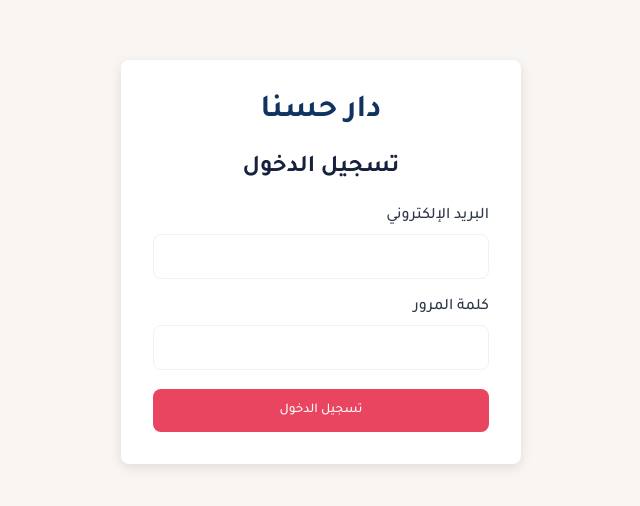
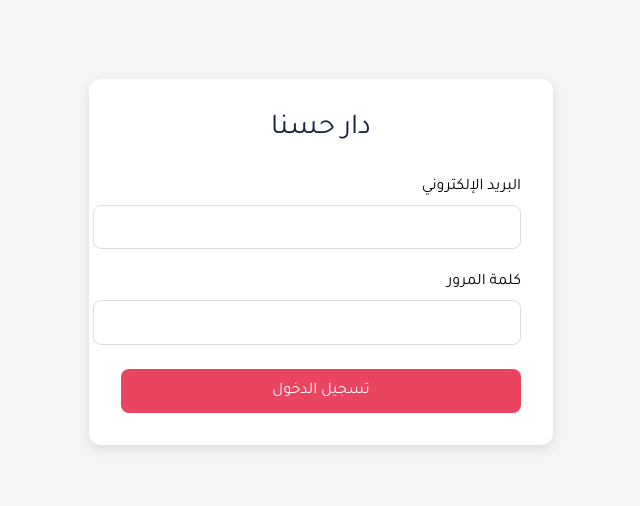
Before and after one commit to softaben/demorestaurant-, a plain HTML site: page login.html in a window 1280 px wide. Shown: the part 138-644 px from the top of the page, without its empty margins (319-959 px from the left). Drawn offline with Linux system fonts and the light colour scheme; no server answers.

Commit message:
Update login.html

```diff
--- a/login.html
+++ b/login.html
@@ -5,139 +5,83 @@
   <meta name="viewport" content="width=device-width, initial-scale=1.0">
   <title>تسجيل الدخول | دار حسنا</title>
   <link href="https://fonts.googleapis.com/css2?family=Tajawal:wght@400;500;700&display=swap" rel="stylesheet">
-  <link rel="stylesheet" href="https://cdnjs.cloudflare.com/ajax/libs/font-awesome/6.4.0/css/all.min.css">
   <style>
-    :root {
-      --primary: #E94560;
-      --secondary: #0F3460;
-      --light: #F8F5F2;
-      --dark: #16213E;
-      --text: #2D3748;
-      --white: #FFFFFF;
-      --gray: #EDF2F7;
-      --radius: 8px;
-    }
-
-    * {
-      margin: 0;
-      padding: 0;
-      box-sizing: border-box;
-    }
-
     body {
       font-family: 'Tajawal', sans-serif;
-      background-color: var(--light);
-      color: var(--text);
+      background: #f5f5f5;
       display: flex;
       justify-content: center;
       align-items: center;
-      min-height: 100vh;
-      padding: 1rem;
+      height: 100vh;
+      margin: 0;
     }
-
     .login-container {
-      background: var(--white);
-      border-radius: var(--radius);
-      box-shadow: 0 4px 12px rgba(0, 0, 0, 0.1);
+      background: white;
+      padding: 2rem;
+      border-radius: 12px;
+      box-shadow: 0 4px 12px rgba(0,0,0,0.1);
       width: 100%;
       max-width: 400px;
-      padding: 2rem;
+    }
+    .logo {
       text-align: center;
+      margin-bottom: 2rem;
+      font-size: 1.8rem;
+      color: #16213E;
     }
-
-    .logo {
-      font-size: 2rem;
-      font-weight: 700;
-      color: var(--secondary);
+    .form-group {
       margin-bottom: 1.5rem;
     }
-
-    .login-title {
-      font-size: 1.5rem;
-      margin-bottom: 1.5rem;
-      color: var(--dark);
-    }
-
-    .form-group {
-      margin-bottom: 1.2rem;
-      text-align: right;
-    }
-
-    .form-label {
+    .form-group label {
       display: block;
       margin-bottom: 0.5rem;
-      font-weight: 500;
     }
-
-    .form-control {
+    .form-group input {
       width: 100%;
       padding: 0.8rem;
-      border: 1px solid var(--gray);
-      border-radius: var(--radius);
+      border: 1px solid #ddd;
+      border-radius: 8px;
       font-family: 'Tajawal', sans-serif;
     }
-
-    .btn {
+    .login-btn {
       width: 100%;
       padding: 0.8rem;
-      border-radius: var(--radius);
+      background: #E94560;
+      color: white;
       border: none;
+      border-radius: 8px;
       font-family: 'Tajawal', sans-serif;
-      font-weight: 500;
+      font-size: 1rem;
       cursor: pointer;
-      transition: all 0.3s ease;
-    }
-
-    .btn-primary {
-      background: var(--primary);
-      color: var(--white);
-    }
-
-    .btn-primary:hover {
-      background: #d1334e;
-    }
-
-    .error-message {
-      color: var(--primary);
-      margin-top: 1rem;
-      display: none;
     }
   </style>
 </head>
 <body>
   <div class="login-container">
     <div class="logo">دار حسنا</div>
-    <h1 class="login-title">تسجيل الدخول</h1>
-
     <form id="loginForm">
       <div class="form-group">
-        <label for="email" class="form-label">البريد الإلكتروني</label>
-        <input type="email" id="email" class="form-control" required>
+        <label>البريد الإلكتروني</label>
+        <input type="email" id="email" required>
       </div>
-
       <div class="form-group">
-        <label for="password" class="form-label">كلمة المرور</label>
-        <input type="password" id="password" class="form-control" required>
+        <label>كلمة المرور</label>
+        <input type="password" id="password" required>
       </div>
-
-      <button type="submit" class="btn btn-primary">تسجيل الدخول</button>
-
-      <div id="errorMessage" class="error-message">
-        <i class="fas fa-exclamation-circle"></i> البريد الإلكتروني أو كلمة المرور غير صحيحة
-      </div>
+      <button type="submit" class="login-btn">تسجيل الدخول</button>
     </form>
   </div>
 
   <script type="module">
-    import { initializeApp } from "https://www.gstatic.com/firebasejs/9.6.0/firebase-app.js";
-    import { getAuth, signInWithEmailAndPassword, onAuthStateChanged } from "https://www.gstatic.com/firebasejs/9.6.0/firebase-auth.js";
+    import { initializeApp } from "https://www.gstatic.com/firebasejs/9.22.0/firebase-app.js";
+    import { getAuth, signInWithEmailAndPassword } from "https://www.gstatic.com/firebasejs/9.22.0/firebase-auth.js";
 
     const firebaseConfig = {
       apiKey: "AIzaSyB8t7aItx10OgZhOn4vkuiDzHYchh63cKo",
       authDomain: "fir-afb14.firebaseapp.com",
       databaseURL: "https://fir-afb14-default-rtdb.firebaseio.com",
       projectId: "fir-afb14",
-      storageBucket: "fir-afb14.appspot.com",
+      storageBucket: "fir-afb14.firebasestorage.app",
       messagingSenderId: "696865036390",
       appId: "1:696865036390:web:7299226db4346c5251f5a7",
       measurementId: "G-ENGTMMTDX4"
@@ -146,25 +90,18 @@
     const app = initializeApp(firebaseConfig);
     const auth = getAuth(app);
 
-    document.getElementById('loginForm').addEventListener('submit', async (e) => {
+    document.getElementById('loginForm').addEventListener('submit', (e) => {
       e.preventDefault();
-
       const email = document.getElementById('email').value;
       const password = document.getElementById('password').value;
 
-      try {
-        await signInWithEmailAndPassword(auth, email, password);
-        window.location.href = "index.html";
-      } catch (error) {
-        console.error("Login error:", error);
-        document.getElementById('errorMessage').style.display = 'block';
-      }
-    });
-
-    onAuthStateChanged(auth, (user) => {
-      if (user) {
-        window.location.href = "index.html";
-      }
+      signInWithEmailAndPassword(auth, email, password)
+        .then(() => {
+          window.location.href = 'dashboard.html';
+        })
+        .catch(error => {
+          alert('خطأ في تسجيل الدخول: ' + error.message);
+        });
     });
   </script>
 </body>
```
